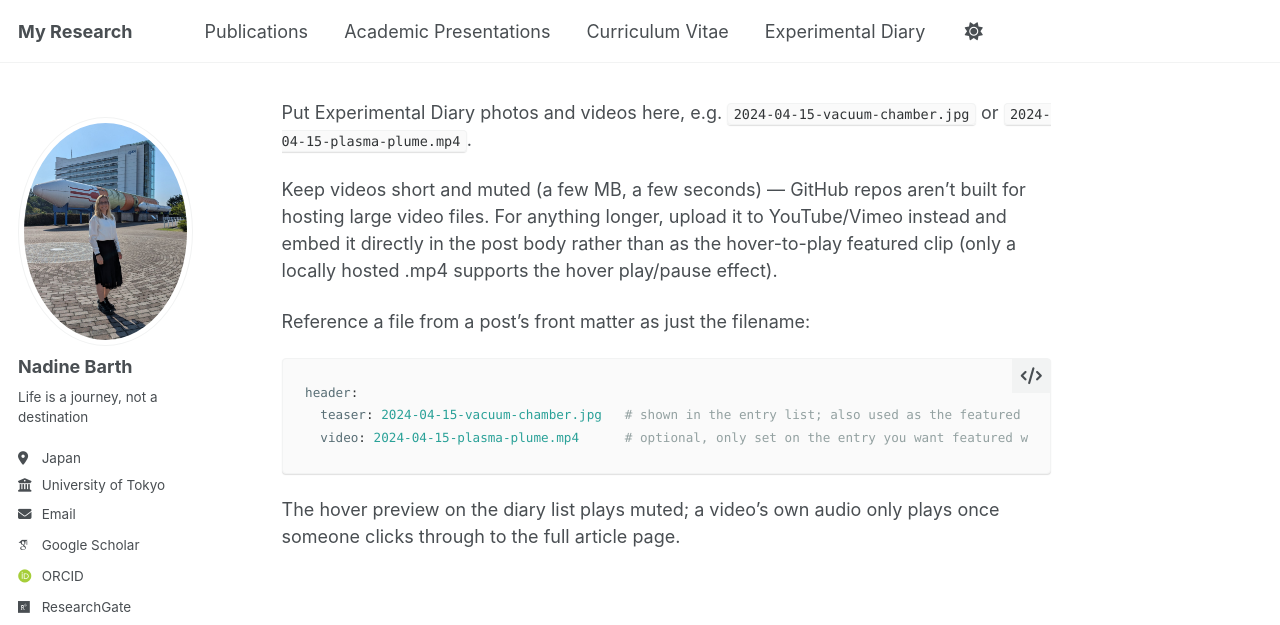
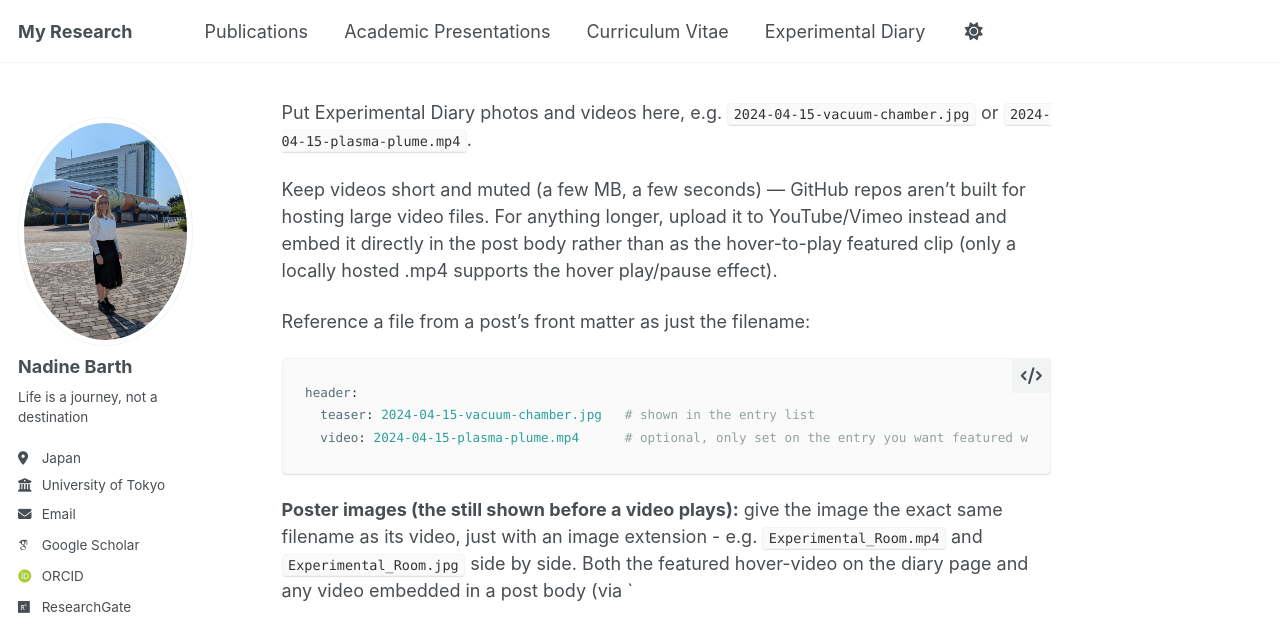
Before and after one commit to Barth-Nadine/Research, a Jekyll site: the page built from media/diary/README.md, in a window 1280 px wide and 1400 px high. Shown: the top 625 px of the window. Built offline with Jekyll 4.4.1, drawn with Linux system fonts in a browser that asks for light colours; some web fonts are replaced; our own code applies the rules of GitHub Pages for plain Markdown files; some of the changed text lies outside the part shown; grey boxes are pictures that could not be loaded.

Commit message:
Auto-detect video poster images by matching filename
Adds _includes/diary-video.html: a reusable snippet for embedding a
diary video that automatically uses an image with the same base
filename (e.g. Experimental_Room.jpg for Experimental_Room.mp4) as its
poster, found via site.static_files - no front matter wiring needed.

Applies this to both existing diary posts (replacing their raw <video>
tags) and to the featured hover-video on the diary listing page
(header.teaser still overrides it when explicitly set). Updates the
post template and media README to document the convention, and adds
the first poster image (Experimental_Room.jpg).

````diff
--- /dev/null
+++ b/_includes/diary-video.html
@@ -0,0 +1,6 @@
+{% include base_path %}
+{% assign video_name = include.file %}
+{% assign poster_file = site.static_files | where_exp: "f", "f.basename == video_name" | where_exp: "f", "f.path contains '/media/diary/'" | where_exp: "f", "f.extname != '.mp4'" | first %}
+<video controls style="max-width:100%;"{% if poster_file %} poster="{{ base_path }}{{ poster_file.path }}"{% endif %}>
+  <source src="{{ base_path }}/media/diary/{{ video_name }}.mp4" type="video/mp4">
+</video>
--- a/_pages/experimental-diary.html
+++ b/_pages/experimental-diary.html
@@ -30,6 +30,8 @@
         {% assign video_src = featured.header.video %}
       {% else %}
         {% assign video_src = featured.header.video | prepend: "/media/diary/" | prepend: base_path %}
+        {% assign video_basename = featured.header.video | remove: ".mp4" %}
+        {% assign auto_poster = site.static_files | where_exp: "f", "f.basename == video_basename" | where_exp: "f", "f.path contains '/media/diary/'" | where_exp: "f", "f.extname != '.mp4'" | first %}
       {% endif %}
       {% if featured.header.teaser %}
         {% if featured.header.teaser contains "://" %}
@@ -37,6 +39,8 @@
         {% else %}
           {% assign poster_src = featured.header.teaser | prepend: "/media/diary/" | prepend: base_path %}
         {% endif %}
+      {% elsif auto_poster %}
+        {% assign poster_src = auto_poster.path | prepend: base_path %}
       {% endif %}
       <video class="diary-hero__media" muted loop playsinline preload="metadata"
         {% if poster_src %}poster="{{ poster_src }}"{% endif %}>
--- a/media/diary/README.md
+++ b/media/diary/README.md
@@ -8,9 +8,16 @@
 
 ```yaml
 header:
-  teaser: 2024-04-15-vacuum-chamber.jpg   # shown in the entry list; also used as the featured video's poster
+  teaser: 2024-04-15-vacuum-chamber.jpg   # shown in the entry list
   video: 2024-04-15-plasma-plume.mp4      # optional, only set on the entry you want featured with hover-to-play
 ```
 
+**Poster images (the still shown before a video plays):** give the image the exact same filename as its
+video, just with an image extension - e.g. `Experimental_Room.mp4` and `Experimental_Room.jpg` side by
+side. Both the featured hover-video on the diary page and any video embedded in a post body (via
+`{% include diary-video.html file="Experimental_Room" %}` - see the template post) automatically pick it
+up as the poster, no front matter needed. Setting `header.teaser` explicitly still overrides this for the
+featured hero video.
+
 The hover preview on the diary list plays muted; a video's own audio only plays once someone clicks
 through to the full article page.
````
Also changed, not shown: _posts/2024-01-01-template-experimental-diary-entry.md (+7 -4 lines), _posts/2026-04-01-introducing-our-experimental-facility.md (+2 -6 lines), _posts/2026-08-31-reassembling-cathode.md (+1 -3 lines), media/diary/Experimental_Room.jpg (added).
